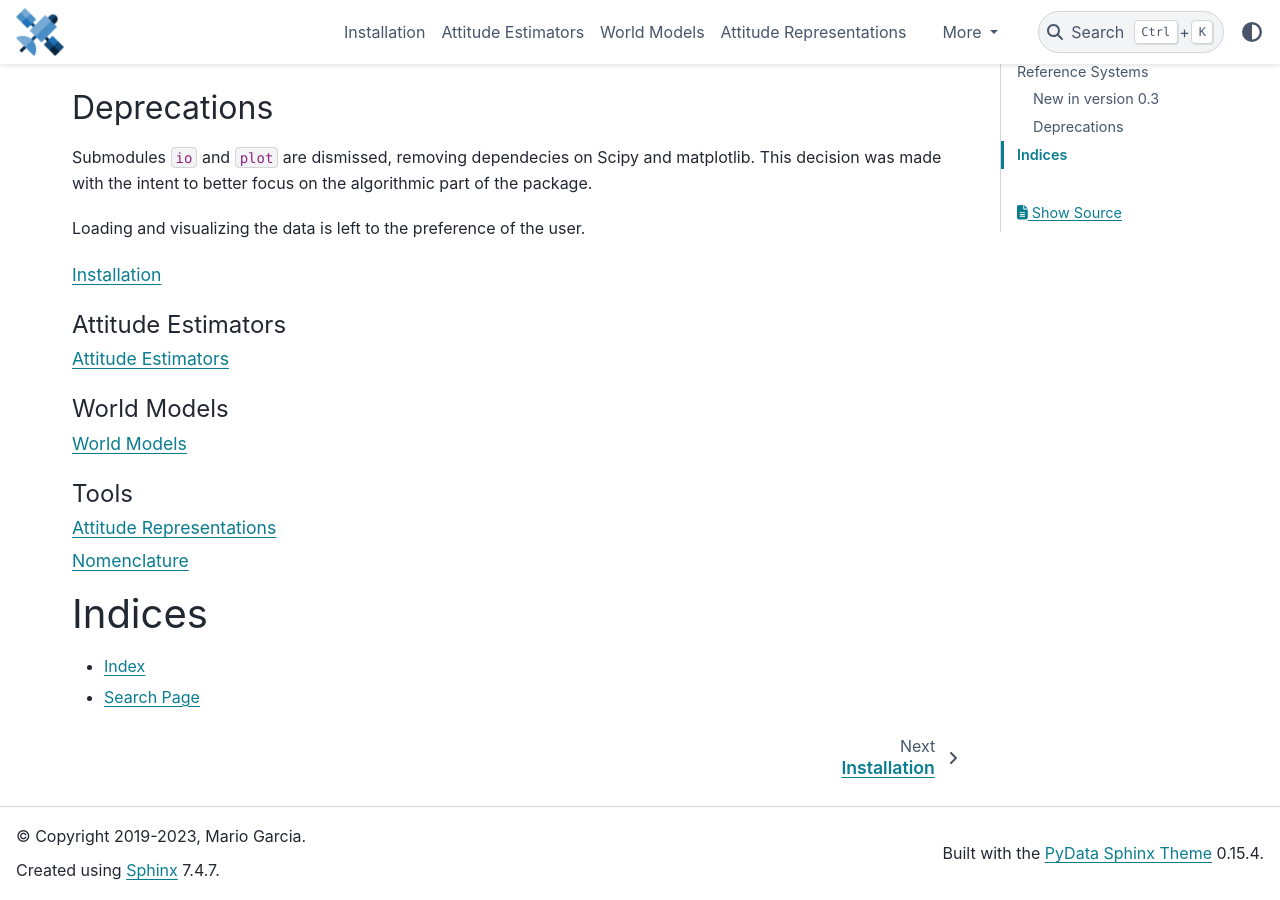
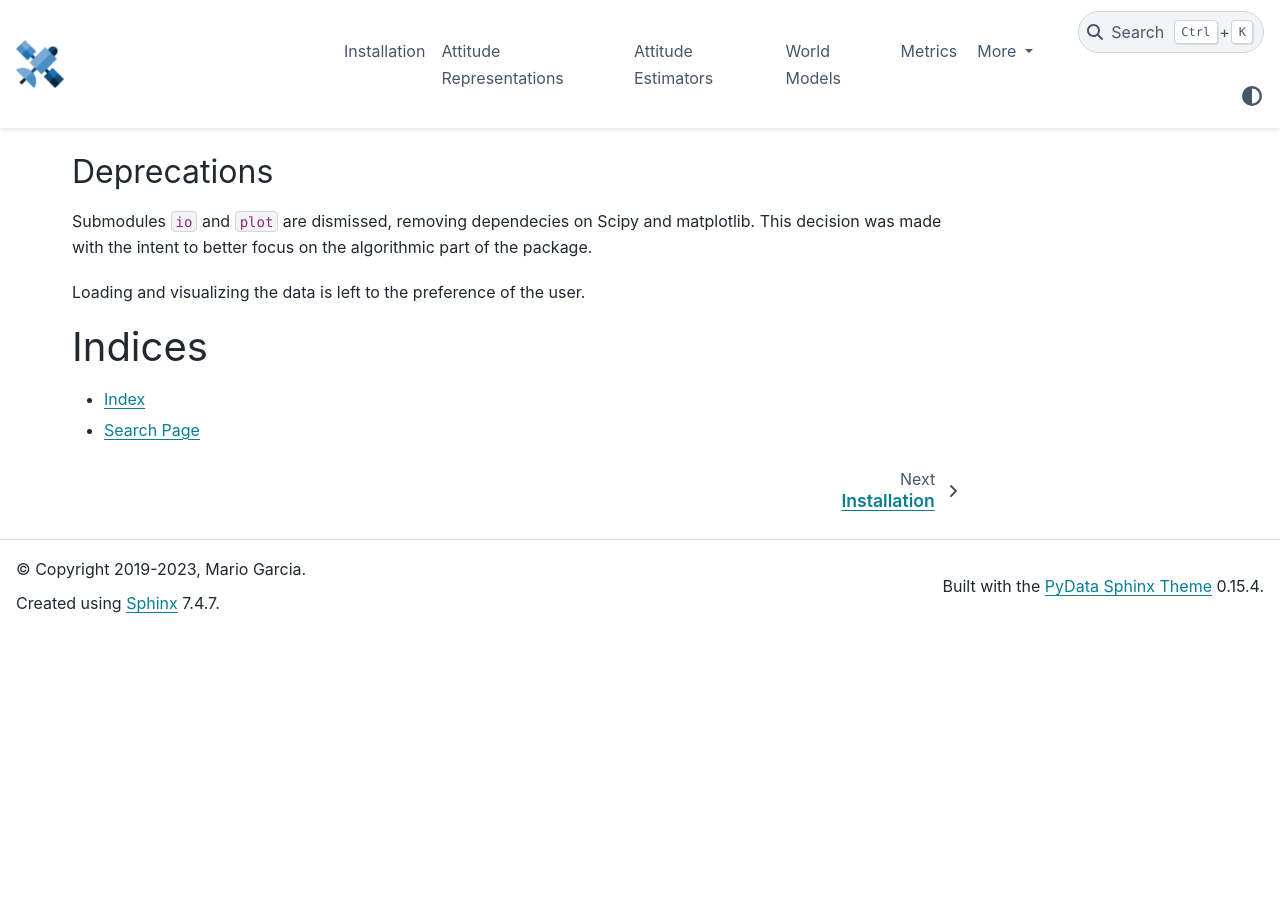
Before and after one commit to Mayitzin/ahrs, a Sphinx documentation site: the page built from docs/source/index.rst, in a window 1280 px wide and 900 px high, scrolled down 1808 px. Built offline with Sphinx 7.4.7 and the PyData theme 0.15.4, drawn with Linux system fonts in a browser that asks for light colours; the version number could not be read and is left out; after the commit the page ends 2441 px from its top, so only the background shows below that.

Commit message:
Re-structure start page of documentation to hide ToC at end of page, and move metrics title to its rst file.

```diff
--- a/docs/source/index.rst
+++ b/docs/source/index.rst
@@ -79,28 +79,14 @@
 
 .. toctree::
    :maxdepth: 1
+   :hidden:
 
    installation
-
-.. toctree::
-   :maxdepth: 1
-   :caption: Attitude Estimators
-
+   attitude_representations
    filters
-
-.. toctree::
-   :maxdepth: 1
-   :caption: World Models
-
    world_models
-
-.. toctree::
-   :maxdepth: 1
-   :caption: Tools
-
-   attitude_representations
+   metrics
    constants
-   metrics
    nomenclature
 
 Indices
--- a/docs/source/metrics.rst
+++ b/docs/source/metrics.rst
@@ -1,3 +1,5 @@
+Metrics
+=======
 
 .. automodule:: ahrs.utils.metrics
    :members:
```
Also changed, not shown: 1 other file.
